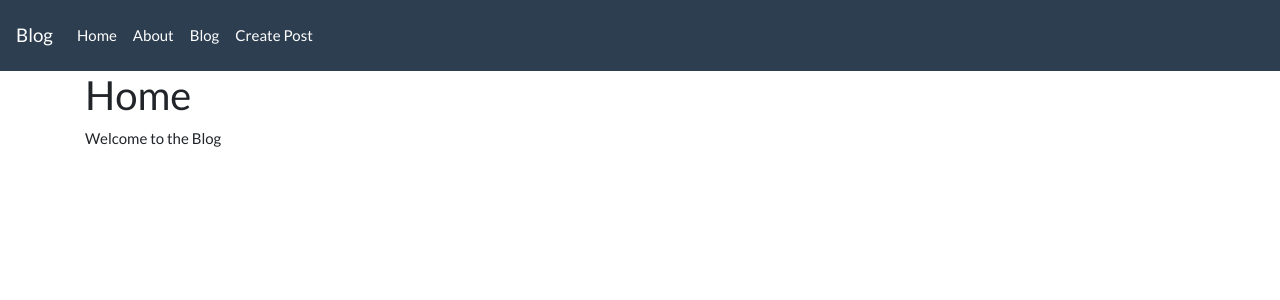
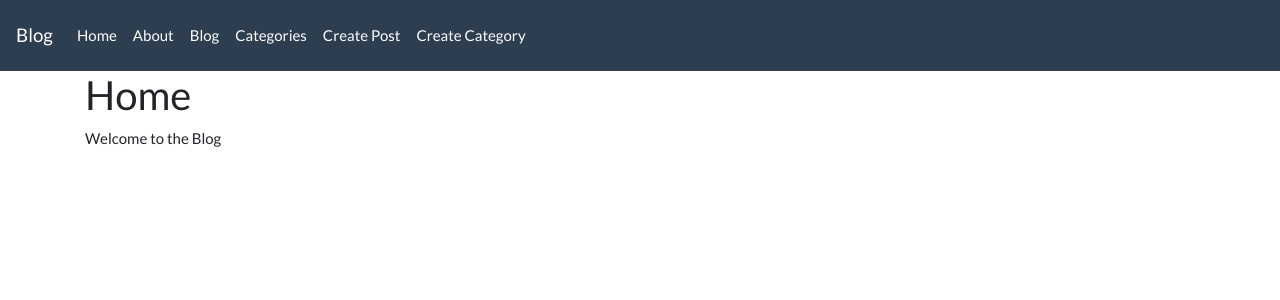
Before and after one commit to lnewmanheggie/ci_tutorial, a CodeIgniter app: page /database/ in a window 1280 px wide. Shown: the top 300 px of the page. Run offline with CodeIgniter, Linux system fonts and the light colour scheme; some libraries are stand-ins or nearby versions.

Commit message:
added functionality to add and display categories

```diff
--- a/src/application/config/autoload.php
+++ b/src/application/config/autoload.php
@@ -132,4 +132,4 @@ $autoload['language'] = array();
 |
 |	$autoload['model'] = array('first_model' => 'first');
 */
-$autoload['model'] = array('post_model');
+$autoload['model'] = array('post_model', 'category_model');
--- a/src/application/config/routes.php
+++ b/src/application/config/routes.php
@@ -1,11 +1,17 @@
 <?php
 defined('BASEPATH') OR exit('No direct script access allowed');
+
+// route = controller/function
 
 $route['posts/create'] = 'posts/create';
 $route['posts/update'] = 'posts/update';
 $route['posts/(:any)'] = 'posts/view/$1';
 $route['posts'] = 'posts/index';
 $route['default_controller'] = 'pages/view';
+
+$route['categories/create'] = 'categories/create';
+$route['categories'] = 'categories/index';
+
 $route['(:any)'] = 'pages/view/$1';
 $route['404_override'] = '';
 $route['translate_uri_dashes'] = FALSE;
--- /dev/null
+++ b/src/application/models/Category_model.php
@@ -0,0 +1,21 @@
+<?php
+
+    class Category_model extends CI_model {
+        public function __construct() {
+            $this->load->database();
+        }
+
+        public function create_category() {
+            $data = [
+                'name' => $this->input->post('name')
+            ];
+
+            return $this->db->insert('categories', $data);
+        }
+
+        public function get_categories() {
+            $this->db->order_by('name');
+            $query = $this->db->get('categories');
+            return $query->result_array();
+        }
+    }
--- a/src/application/views/templates/header.php
+++ b/src/application/views/templates/header.php
@@ -21,8 +21,14 @@
                 <li class="nav-item">
                     <a class="nav-link" href="index.php/posts">Blog</a>
                 </li>
+                <li class="nav-item">
+                    <a class="nav-link" href="index.php/categories">Categories</a>
+                </li>
                 <li class="nav-item ">
                     <a class="nav-link" href="index.php/posts/create">Create Post</a>
+                </li>
+                <li class="nav-item ">
+                    <a class="nav-link" href="index.php/categories/create">Create Category</a>
                 </li>
             </ul>
         </div>
```
Also changed, not shown: src/application/controllers/Categories.php (added, +36 -0 lines), src/application/views/categories/create.php (added, +11 -0 lines), src/application/views/categories/index.php (added, +11 -0 lines).
